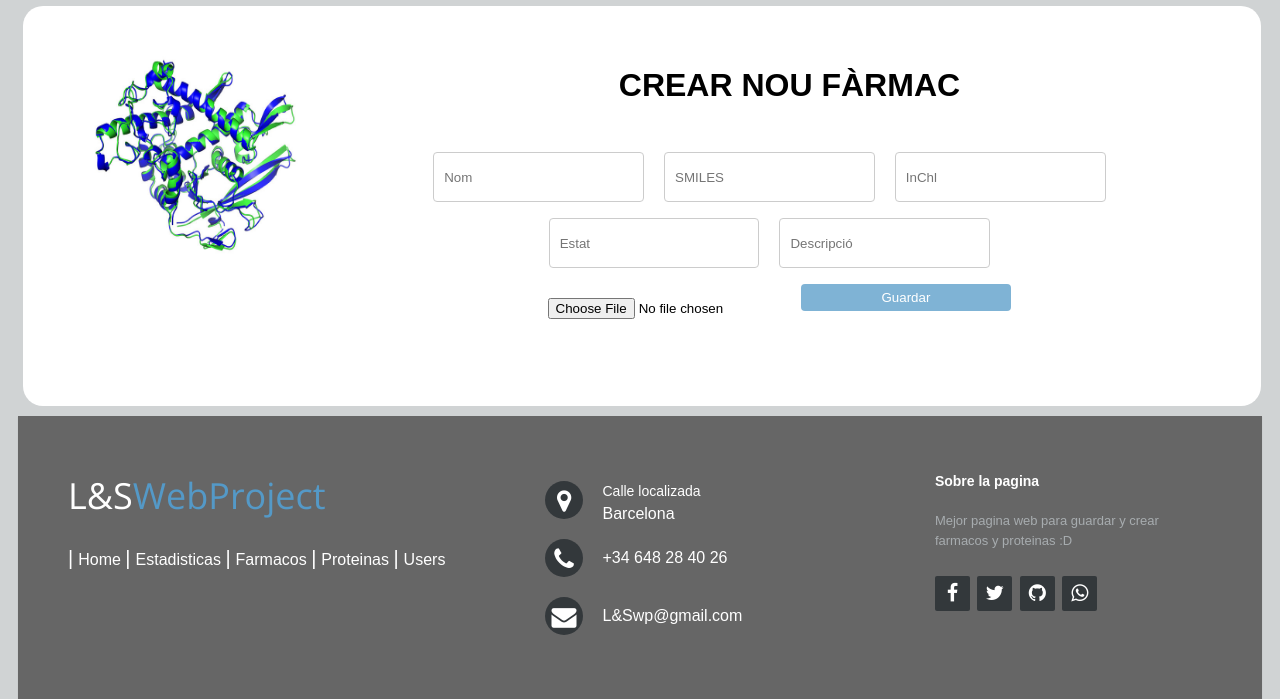
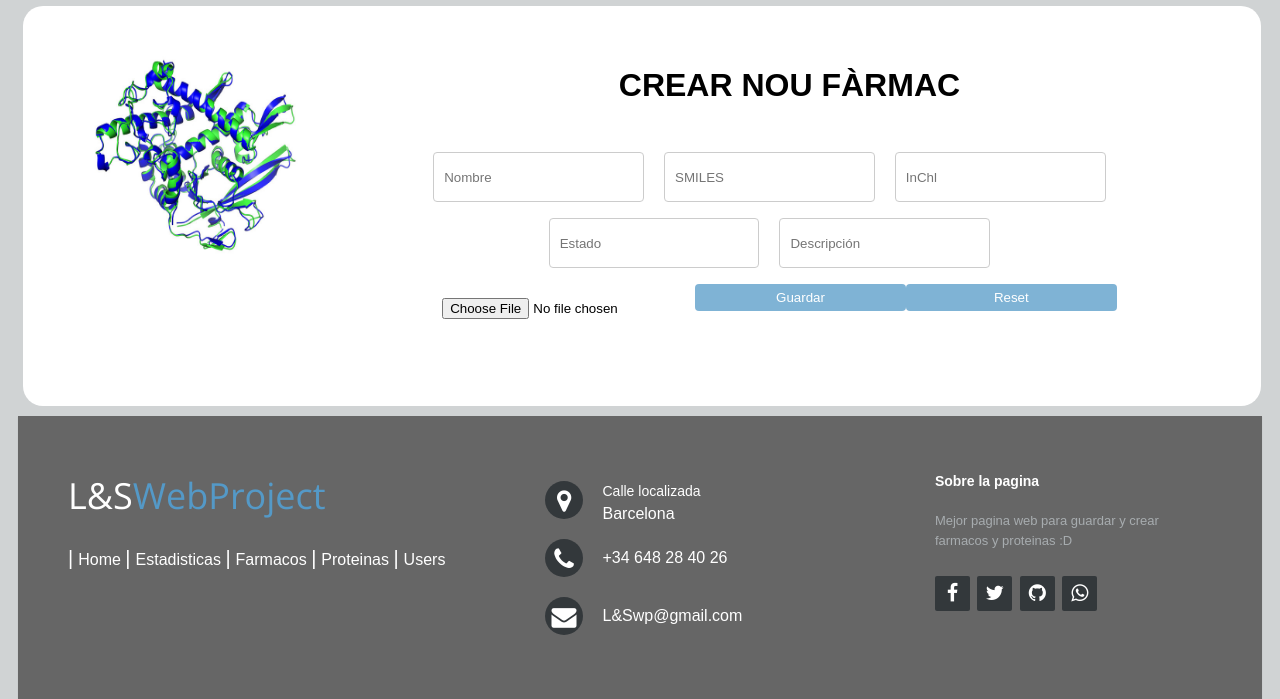
Before and after one commit to lkrell21/Projecte21ls, a PHP site: page /crear_farmaco.php in a window 1280 px wide. Shown: the part 242-941 px from the top of the page. Run offline with PHP 8.4, Linux system fonts and the light colour scheme.

Commit message:
Update CREAR farmacos y proteinas

```diff
--- /dev/null
+++ b/conexionBBDD.php
@@ -0,0 +1,15 @@
+<?php
+$host = "localhost";
+$database = "projecte2";
+$user = "spena21";
+$password = "12345678";
+$conexion = mysqli_connect($host, $user, $password,$database);
+
+if (!$conexion) die("No ha podido realizarse la conexión".mysqli_connect_error());
+
+else {
+
+
+   //echo "Conexion correcta";
+}
+?>
--- a/crear_farmaco.php
+++ b/crear_farmaco.php
@@ -1,3 +1,10 @@
+<?php include_once('conexionBBDD.php');
+error_reporting(E_ALL ^ E_NOTICE);
+if (isset($_POST['enviat'])) $sele=$_POST['enviat'];
+else $sele="0";
+if (isset($_POST['enviat2'])) $sele2="0";
+else $sele2="1";
+?>
 <!DOCTYPE html>
 <html lang="es">
 <head>
@@ -16,6 +23,7 @@
     <title>la pagina para crear farmacos</title>
 </head>
 <body>
+
     <header style="background-image: url('img/header3.jpg'); height: 200px;">
         <h1 id="header">Lucas & Sheila webproject</h1>
         <nav style ="margin-top: 55px;">
@@ -30,7 +38,10 @@
             <button id="btnLogin" title="link al login">Login</button>
         </a>
         </header>
-
+        <?php
+if ($sele=="0")
+{
+    ?>
         <div id="body">
             <div id="divEliminar">
                 <div id="eliminarBody">
@@ -48,20 +59,57 @@
 
                     <!--<button class="buttonEspecial" id="eliminar" onclick="eliminar()">Eliminar</button> -->
                     <h1>CREAR NOU FÀRMAC</h1>
-                    <form id="form" style="margin-left:0px;" action="php/crearNuevoFarmaco.php" method="post" enctype="multipart/form-data">
-                        <input type="text" class="search-form" placeholder="Nom" name="nom"/>
-                        <input type="text" class="search-form" placeholder="SMILES" name="smiles"/>
-                        <input type="text" class="search-form" placeholder="InChl" name="inchl"/>
-                        <input type="text" class="search-form" placeholder="Estat" name="estat"/>
-                        <input type="text" class="search-form" placeholder="Descripció" name="descripcio"/>
-                        <input type="file" class="search-form" placeholder="Imatge" style="margin-top:22px; margin-left:20px; " name="imatge"/>
-                        <input type="submit" class="search-button" value="Guardar" />
+                    <form id="form" style="margin-left:0px;" action="crear_farmaco.php" method="post" enctype="multipart/form-data">
+                        <input type="text" class="search-form" placeholder="Nombre" name="nom" required/>
+                        <input type="text" class="search-form" placeholder="SMILES" name="smiles" required/>
+                        <input type="text" class="search-form" placeholder="InChl" name="inchl" required/>
+                        <input type="text" class="search-form" placeholder="Estado" name="estat" required/>
+                        <input type="text" class="search-form" placeholder="Descripción" name="descripcio" required/>
+                        <input type="file" class="search-form" placeholder="Imagen" style="margin-top:22px; margin-left:20px; " name="imatge" required/>
+                        <input type="submit" class="search-button" value="Guardar" name="Enviar"/>
+                        <input name="enviat" type="hidden" value="1" />
+                        <input name="Enviar" type="reset" value="Reset" class="search-button" />
                     </form>
 
                 </div>
             </div>
         </div>
+        <?php
+}
 
+else
+{
+    $nom=$_POST["nom"];
+    $smiles =$_POST ["smiles"];
+    $inchl =$_POST ["inchl"];
+    $fecha=date("Y-m-d.H:i:s");
+    $estat =$_POST ["estat"];
+    $descripcio =$_POST ["descripcio"];
+    $imatge=$_FILES["imatge"]["name"];
+    $info = pathinfo($imatge);
+    $tipoFichero= $info["extension"];
+    $nomImatge = "img/farmacos/".$nom.".".$tipoFichero;
+    $idUsuario= 2;
+    $res = move_uploaded_file($_FILES["imatge"]["tmp_name"], $nomImatge);
+    //`fecha`,
+
+    $sql= "Insert into farmacos (`nombre`, `SMILES`, `InChl`,`fecha`, `estado`, `imagen`, `descripcion`, `idUsuario`) VALUES('".$nom."', '".$smiles."', '".$inchl."', '".$fecha."', '".$estat."', '".$nomImatge."', '".$descripcio."', '".$idUsuario."')";
+    $resultado = mysqli_query($conexion, $sql);
+    $sql2 = "SELECT * FROM farmacos where nombre='".$nom."'";
+    $resultado2 = mysqli_query($conexion, $sql2);
+    if (mysqli_num_rows($resultado2) > 0) {
+    echo"<div class='first-body' style='text-align:center;'><h2>Fármaco introducido correctamente</h2><br><a href='crear_farmaco.php'>Introducir nuevo fármaco</a></div>";
+
+    //header('Location: ../crear_farmaco.php');
+   // echo '<script type="text/javascript">
+     //      window.onload = function () { alert("Fichero guardado"); }
+    //</script>';
+    //echo $fecha;
+    } else echo "Ups... Algo ha fallado!";
+    if($res) {echo "<br>";}
+    else {echo "<br>Error al guardar fichero";}
+    //echo $sql;
+}?>
     <footer class="footer">
 
         <div class="footer-left">
--- a/css/individual.css
+++ b/css/individual.css
@@ -37,7 +37,7 @@
     flex-wrap: wrap;
     margin:40px;
   }
-  input[type=submit] {
+input[type=submit] {
     width: 30%;
     background-color: #7FB3D5;
     color: white;
@@ -46,7 +46,17 @@
     border: none;
     border-radius: 4px;
     cursor: pointer;
-  }
+}
+input[type=reset] {
+    width: 30%;
+    background-color: #7FB3D5;
+    color: white;
+    padding: 6px 10px;
+    margin: 8px 0;
+    border: none;
+    border-radius: 4px;
+    cursor: pointer;
+}
   input[type=text] {
     width: 30%;
     height: 50px;
@@ -57,9 +67,12 @@
     border-radius: 4px;
     box-sizing: border-box;
   }
-  input[type=submit]:hover {
+input[type=submit]:hover {
     background-color: #5499C7;
-  }
+}
+input[type=reset]:hover {
+    background-color: #5499C7;
+}
 
 .first-body .body-images {
     margin: 50px;
```
Also changed, not shown: crear_proteina.php (+58 -6 lines), css/farmacos.css (+13 -0 lines), img/farmacos/farmaco.png (added), img/farmacos/prueba1.png (added), img/proteinas/proteina.png (added), img/proteinas/prueba4.png (added).
